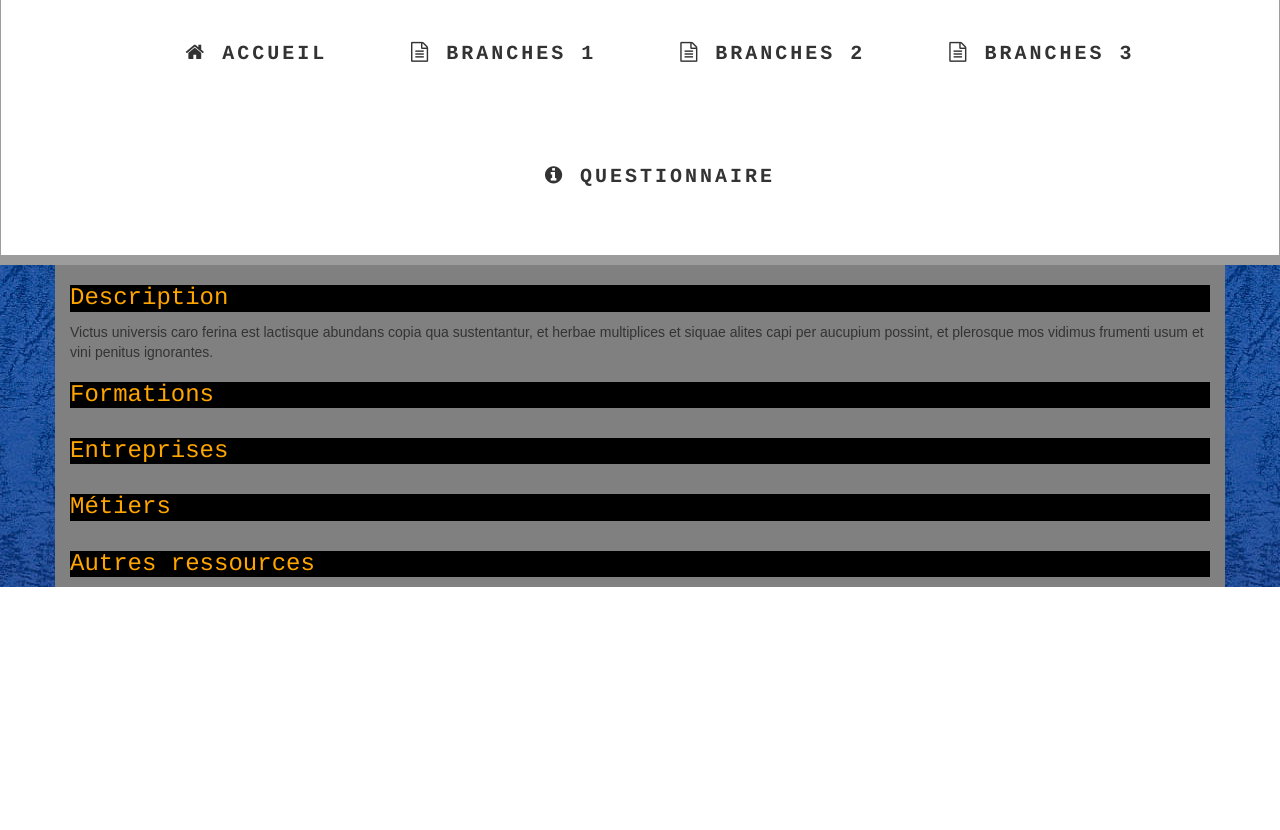
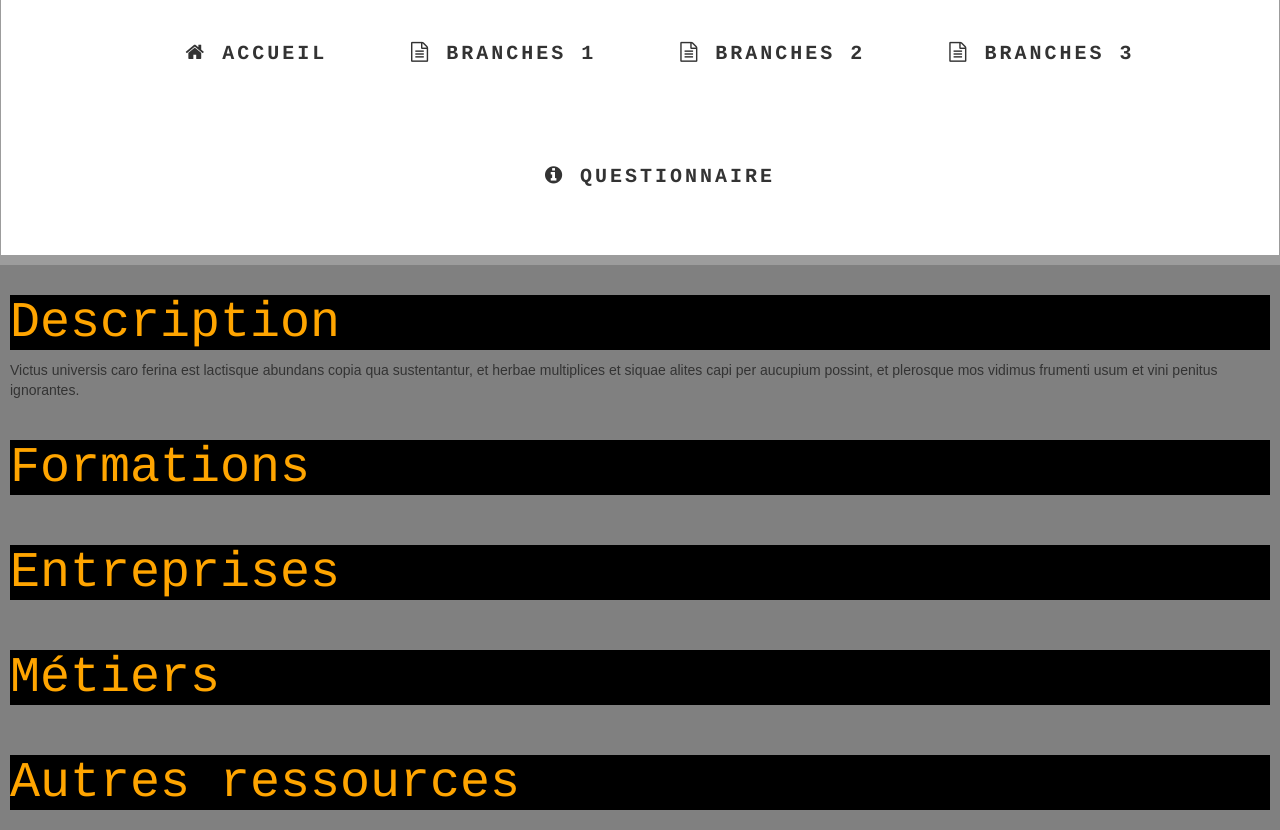
Before and after one commit to moreaumaxime/Orientator, a PHP site: page / in a window 1280 px wide. Shown: the part 221-1051 px from the top of the page. Before the commit the page ends 808 px from the top, so only its background shows below. Run offline with PHP 8.4, Linux system fonts and the light colour scheme; some libraries are stand-ins or nearby versions; some web fonts are replaced.

Commit message:
Update styles.css

```diff
--- a/css/styles.css
+++ b/css/styles.css
@@ -18,9 +18,17 @@ body
 .text-title2
 {
     font-family: 'Courier', sans-serif;
-    font-size: 24px;
+    font-size: 50px;
     color: #ffa500;
     background-color: black;
+}
+.text-slogan
+{
+    font-family: 'Courier', sans-serif;
+    font-size: 50px;
+    color: black;
+    align-content: center;
+    background-color: white;
 }
 .text
 {
@@ -52,6 +60,13 @@ body
     font-family: 'Arial', sans-serif;
     background-color: gray;
 }
+
+.container{
+    width: 100%;
+    padding: 10px;
+}
+
+
 
 
 
```
